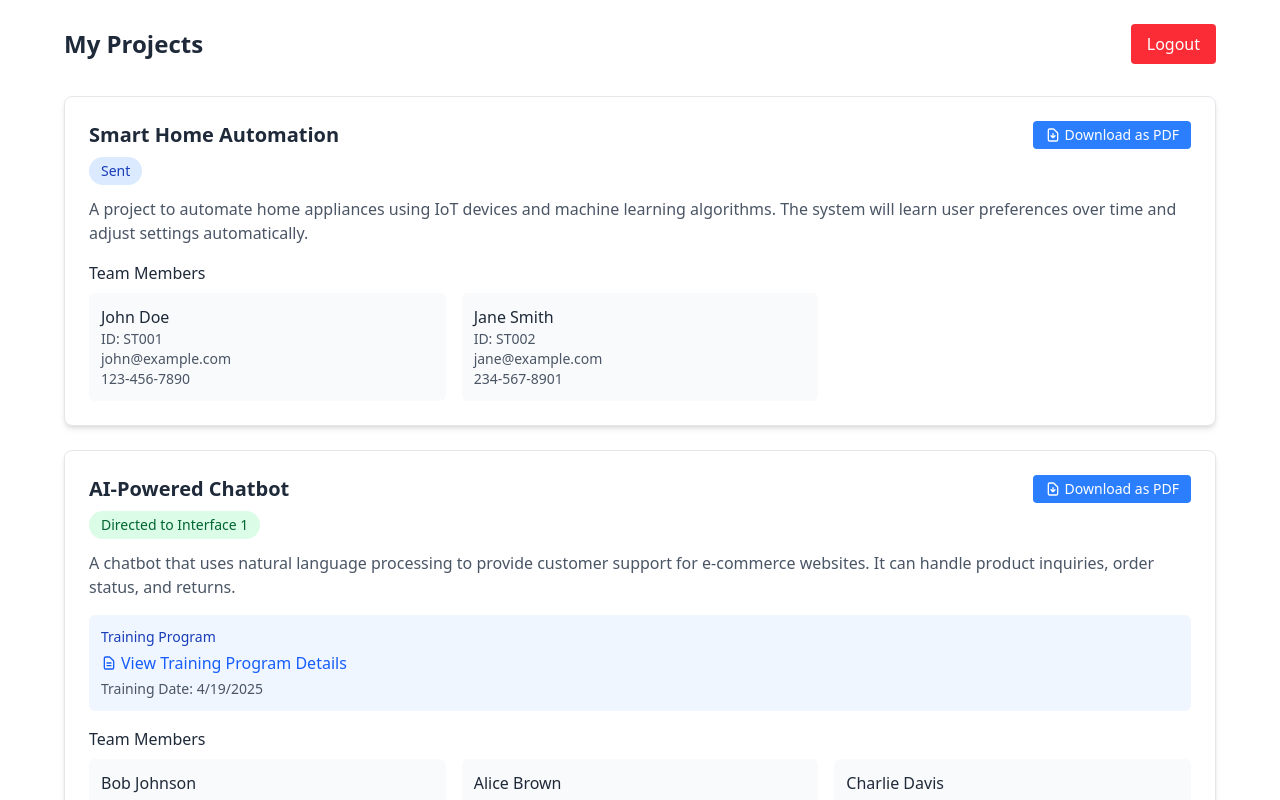
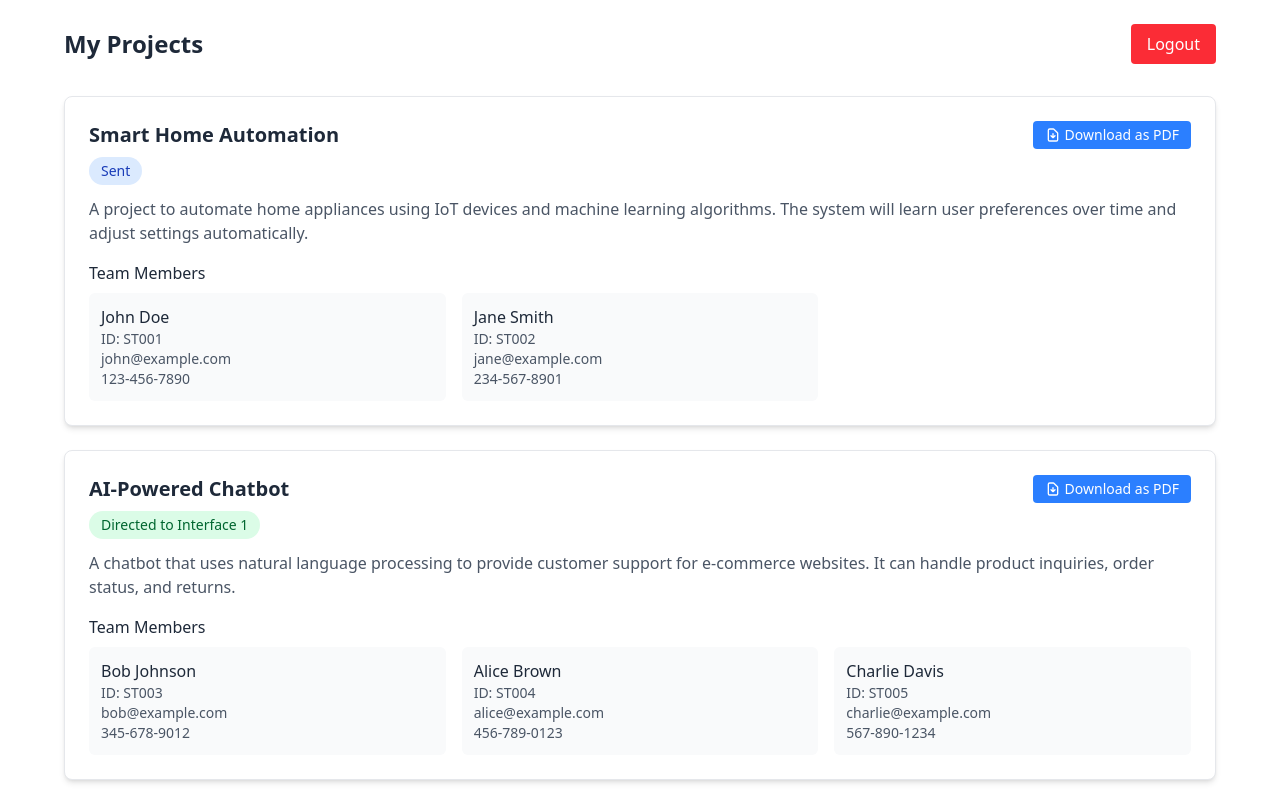
Before and after one commit to YakoubBenaisa/Coding-Master-2025, a React (Vite) app: page /student/projects in a window 1280 px wide. Shown: the top 800 px of the page. Built offline with nearby package versions, Linux system fonts and the light colour scheme; no server answers; sample sign-in values are in the browser's storage.

Commit message:
Remove training program fetching logic from StudentProjects component and API mock; simplify project data handling

```diff
--- a/src/pages/StudentProjects.jsx
+++ b/src/pages/StudentProjects.jsx
@@ -10,7 +10,6 @@ export default function StudentProjects() {
   const [projects, setProjects] = useState([]);
   const [loading, setLoading] = useState(true);
   const [error, setError] = useState(null);
-  const [trainingPrograms, setTrainingPrograms] = useState({});
 
   useEffect(() => {
     const fetchProjects = async () => {
@@ -18,27 +17,6 @@ export default function StudentProjects() {
         setLoading(true);
         const response = await studentAPI.getStudentProjects();
         setProjects(response.data);
-
-        // Fetch training program details for projects directed to interfaces
-        const directedProjects = response.data.filter(project =>
-          project.status.includes('Directed to Interface')
-        );
-
-        const programsData = {};
-        await Promise.all(
-          directedProjects.map(async (project) => {
-            try {
-              const programResponse = await studentAPI.getTrainingProgram(project.id);
-              if (programResponse.data) {
-                programsData[project.id] = programResponse.data;
-              }
-            } catch (err) {
-              console.error(`Error fetching training program for project ${project.id}:`, err);
-            }
-          })
-        );
-
-        setTrainingPrograms(programsData);
         setError(null);
       } catch (err) {
         setError('Failed to load projects. Please try again later.');
@@ -91,16 +69,7 @@ export default function StudentProjects() {
       yPos += 30;
     });
 
-    // Add training program info if available
-    if (trainingPrograms[project.id]) {
-      const program = trainingPrograms[project.id];
-      doc.setFontSize(14);
-      doc.text('Training Program Details:', 20, yPos);
-      doc.setFontSize(12);
-      doc.text(`Training Date: ${new Date(program.trainingDate).toLocaleDateString()}`, 25, yPos + 10);
-      doc.text(`Location: ${program.location}`, 25, yPos + 17);
-      doc.text(`Duration: ${program.duration}`, 25, yPos + 24);
-    }
+
 
     // Save the PDF
     doc.save(`project-${project.id}-details.pdf`);
@@ -189,26 +158,7 @@ export default function StudentProjects() {
 
                   <p className="text-gray-600 mb-4">{project.description}</p>
 
-                  {/* Training Program Link */}
-                  {project.status.includes('Directed to Interface') && trainingPrograms[project.id] && (
-                    <div className="mb-4 p-3 bg-blue-50 rounded-md">
-                      <h3 className="text-sm font-medium text-blue-800 mb-1">Training Program</h3>
-                      <a
-                        href={trainingPrograms[project.id].pdfUrl}
-                        target="_blank"
-                        rel="noopener noreferrer"
-                        className="text-blue-600 hover:underline flex items-center"
-                      >
-                        <svg xmlns="http://www.w3.org/2000/svg" className="h-4 w-4 mr-1" fill="none" viewBox="0 0 24 24" stroke="currentColor">
-                          <path strokeLinecap="round" strokeLinejoin="round" strokeWidth={2} d="M9 12h6m-6 4h6m2 5H7a2 2 0 01-2-2V5a2 2 0 012-2h5.586a1 1 0 01.707.293l5.414 5.414a1 1 0 01.293.707V19a2 2 0 01-2 2z" />
-                        </svg>
-                        View Training Program Details
-                      </a>
-                      <p className="text-sm text-gray-600 mt-1">
-                        Training Date: {new Date(trainingPrograms[project.id].trainingDate).toLocaleDateString()}
-                      </p>
-                    </div>
-                  )}
+
 
                   {/* Team Members */}
                   <div>
--- a/src/services/api.js
+++ b/src/services/api.js
@@ -231,33 +231,11 @@ const mockGetStudentProjects = async () => {
   return { data: mockStudentProjects };
 };
 
-// Mock function to get training program details
-const mockGetTrainingProgram = async (projectId) => {
-  await new Promise(resolve => setTimeout(resolve, 500)); // Simulate network delay
 
-  const project = mockStudentProjects.find(p => p.id === parseInt(projectId));
-  if (!project) throw new Error('Project not found');
-
-  // Only return PDF URL if project is directed to an interface
-  if (project.status.includes('Directed to Interface')) {
-    const interfaceNumber = project.status.split(' ').pop();
-    return {
-      data: {
-        pdfUrl: `https://example.com/training-program-interface-${interfaceNumber}.pdf`,
-        trainingDate: new Date(Date.now() + 7 * 86400000).toISOString(), // 7 days from now
-        location: `Training Center ${interfaceNumber}`,
-        duration: '3 days'
-      }
-    };
-  }
-
-  return { data: null }; // No training program if not directed to an interface
-};
 
 // Export student-related API functions
 export const studentAPI = {
-  getStudentProjects: mockGetStudentProjects,
-  getTrainingProgram: mockGetTrainingProgram
+  getStudentProjects: mockGetStudentProjects
 };
 
 export default api;
```
